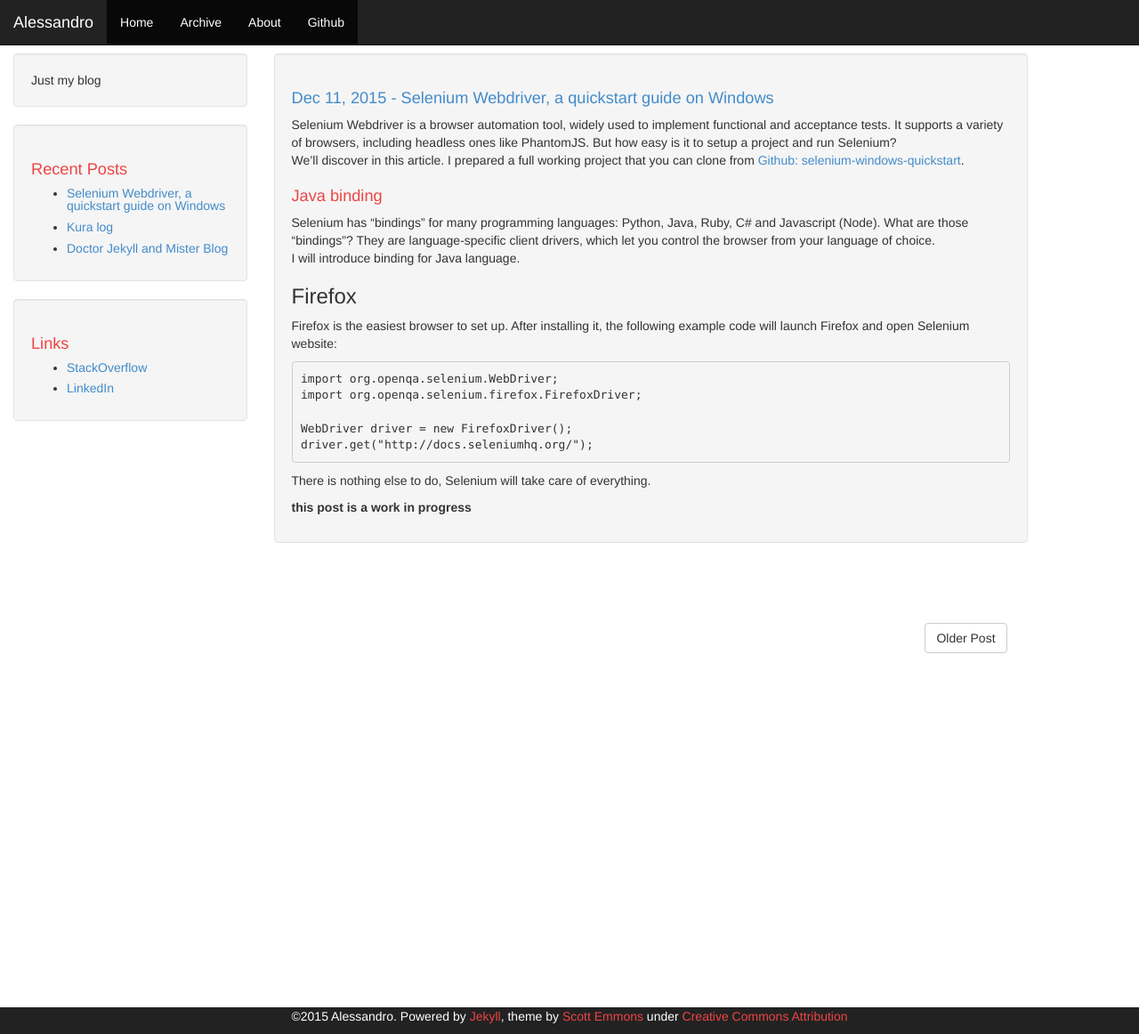
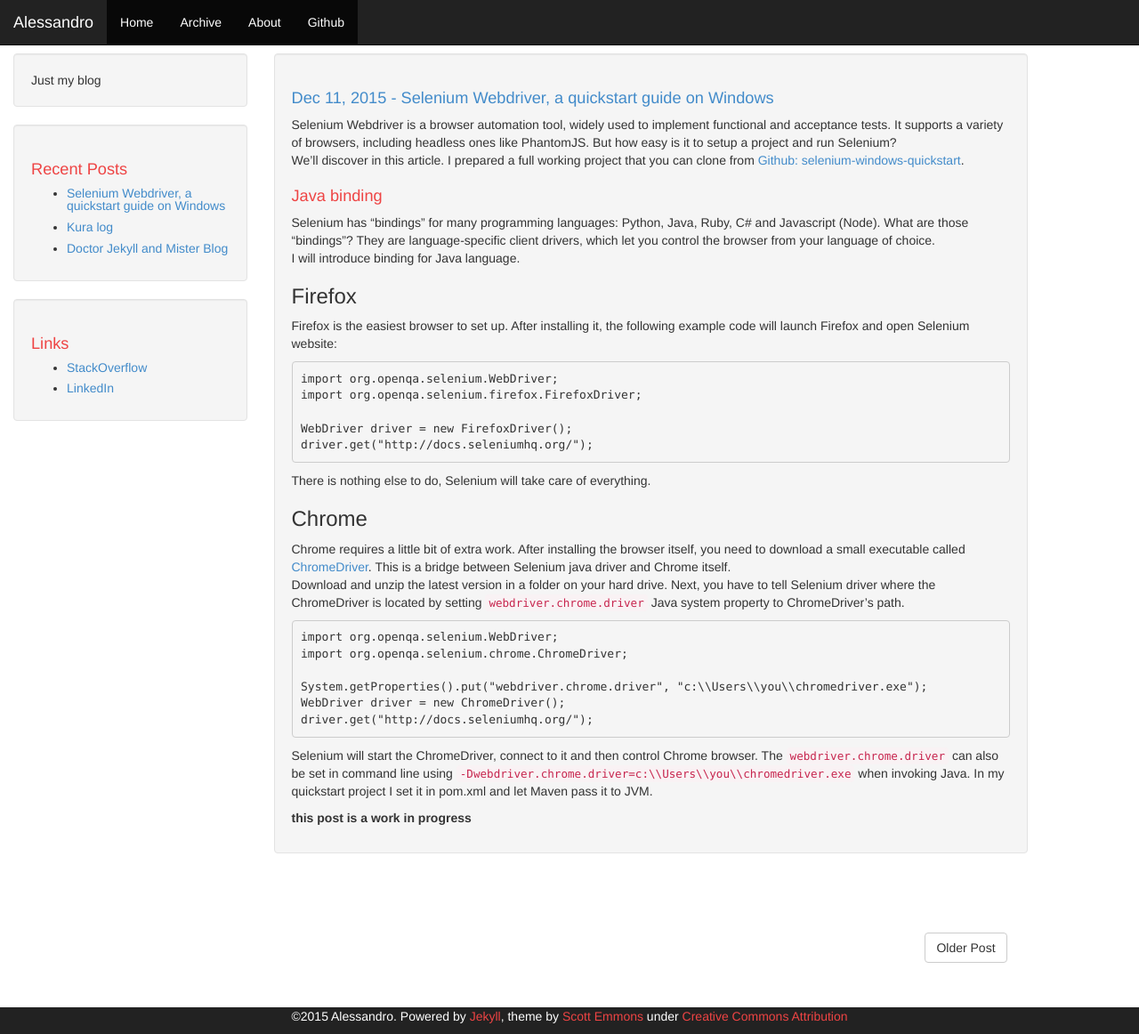
Before and after one commit to darugnaa/darugnaa.github.io, a Jekyll site: the page built from _posts/2015-12-11-selenium-windows-quickstart.markdown, in a window 1280 px wide and 1162 px high. Shown: the whole window at 89% size. Built offline with Jekyll 4.4.1, drawn with Linux system fonts in a browser that asks for light colours; Markdown is read by kramdown in place of the engine named in the settings.

Commit message:
Post WIP update

```diff
--- a/_posts/2015-12-11-selenium-windows-quickstart.markdown
+++ b/_posts/2015-12-11-selenium-windows-quickstart.markdown
@@ -23,5 +23,17 @@
 
 There is nothing else to do, Selenium will take care of everything.
 
+### Chrome
+Chrome requires a little bit of extra work. After installing the browser itself, you need to download a small executable called [ChromeDriver](http://chromedriver.storage.googleapis.com/index.html). This is a bridge between Selenium java driver and Chrome itself.
+Download and unzip the latest version in a folder on your hard drive. Next, you have to tell Selenium driver where the ChromeDriver is located by setting `webdriver.chrome.driver` Java system property to ChromeDriver's path.
+
+    import org.openqa.selenium.WebDriver;
+    import org.openqa.selenium.chrome.ChromeDriver;
+
+    System.getProperties().put("webdriver.chrome.driver", "c:\\Users\\you\\chromedriver.exe");
+    WebDriver driver = new ChromeDriver();
+    driver.get("http://docs.seleniumhq.org/");
+
+Selenium will start the ChromeDriver, connect to it and then control Chrome browser. The `webdriver.chrome.driver` can also be set in command line using `-Dwebdriver.chrome.driver=c:\\Users\\you\\chromedriver.exe` when invoking Java. In my quickstart project I set it in pom.xml and let Maven pass it to JVM.
 
 **this post is a work in progress**
```
